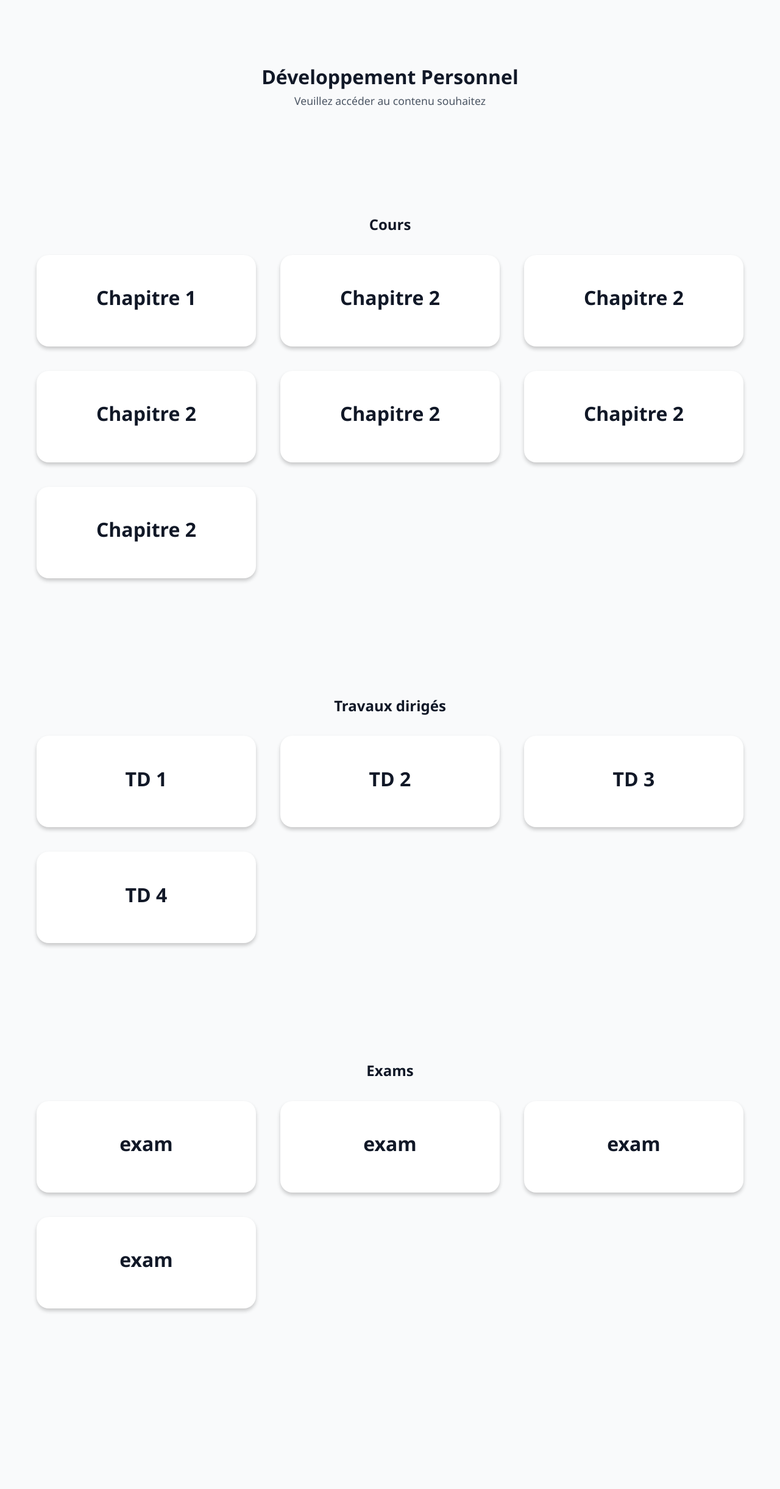
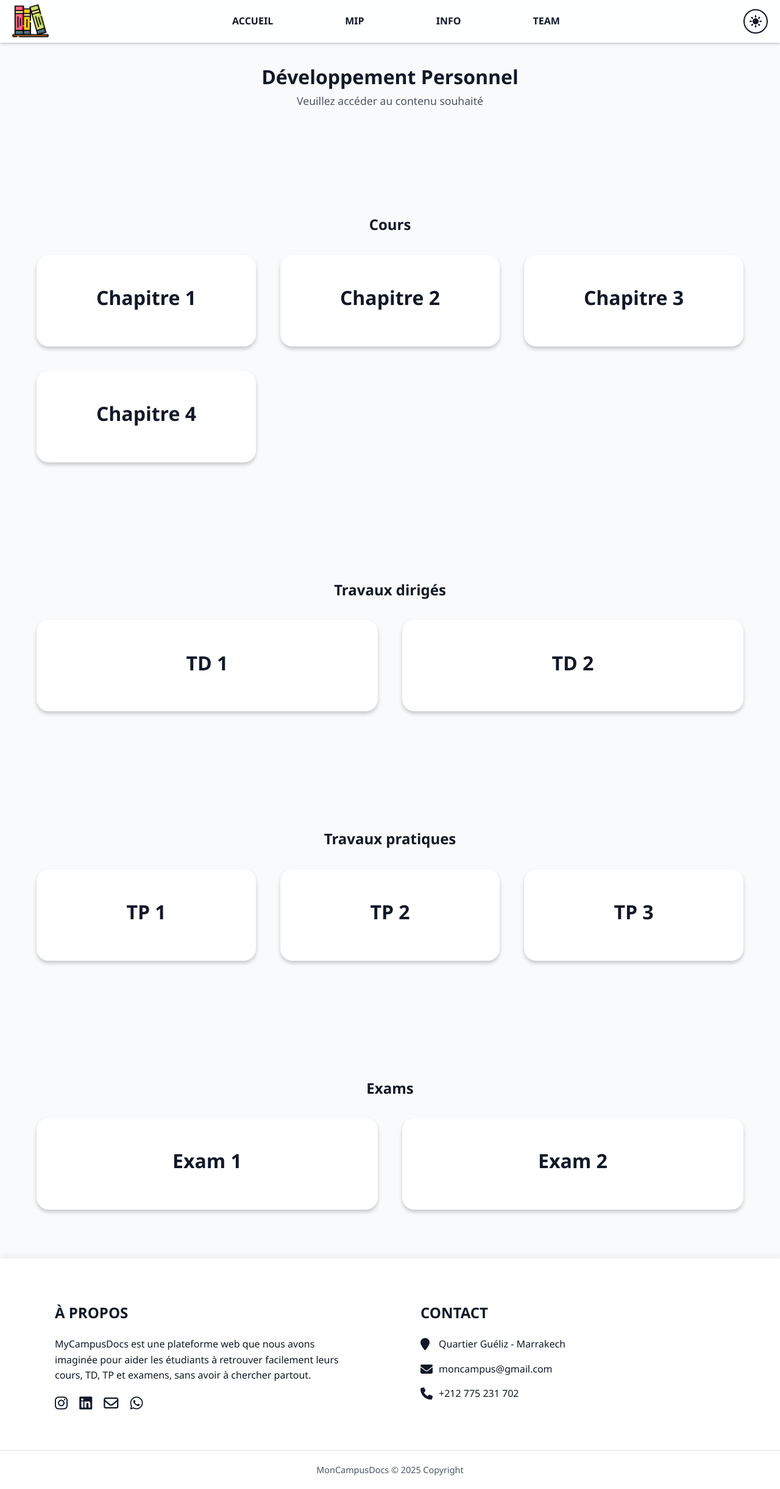
Before and after one commit to northernblade1/moncampusdocs, a plain HTML site: page Modules/S4/DéveloppmentPersonnel.html in a window 1280 px wide. Shown: the whole page at 61% size. Before the commit the page ends 2225 px from the top, so only its background shows below. Drawn offline with Linux system fonts and the light colour scheme; files that its build step writes are made by us from their sources.

Commit message:
Update DéveloppmentPersonnel.html

```diff
--- a/Modules/S4/DéveloppmentPersonnel.html
+++ b/Modules/S4/DéveloppmentPersonnel.html
@@ -1,145 +1,142 @@
 <!DOCTYPE html>
-<html lang="en">
+<html lang="fr">
 <head>
     <meta charset="UTF-8">
-    <title>Document</title>
-    <link rel="stylesheet" href="/style.css">
+    <meta name="viewport" content="width=device-width, initial-scale=1.0">
+    <title>Mon Campus Docs</title>
+    <link rel="stylesheet" href="https://cdnjs.cloudflare.com/ajax/libs/font-awesome/6.6.0/css/all.min.css" integrity="sha512-Kc323vGBEqzTmouAECnVceyQqyqdsSiqLQISBL29aUW4U/M7pSPA/gEUZQqv1cwx4OnYxTxve5UMg5GT6L4JJg==" crossorigin="anonymous" referrerpolicy="no-referrer" />
+    <link rel="stylesheet" href="../../CSS/style.css">
+    <script src="../../JS/script.js" defer></script>
 </head>
 <body>
 
+    <header class="header">
+        <div class="logo">
+            <a href="../../index.html"><img src="../../Icons/book.png" alt="Logo Mon Campus Docs"></a>
+        </div>
+
+        <nav>
+            <ul class="nav-list">
+                <li><a href="../../index.html">ACCUEIL</a></li>
+                <li id="li1">
+                    <a href="../../index.html#content">MIP</a>
+                    <ul id="ul1" class="dropdown">
+                        <a href="../../Filières/FilièreMipS1.html"><li class="cs"><div class="s">S1</div></li></a>
+                        <a href="../../Filières/FilièreMipS2.html"><li class="cs"><div class="s">S2</div></li></a>
+                    </ul>
+                </li>
+
+                <li id="li2">
+                    <a href="../../index.html#content">INFO</a>
+                    <ul id="ul2" class="dropdown">
+                        <a href="../../Filières/FilièreInfoS3.html"><li class="cs"><div class="s">S3</div></li></a>
+                        <a href="../../Filières/FilièreInfoS4.html"><li class="cs"><div class="s">S4</div></li></a>
+                    </ul>
+                </li>
+                <li><a href="../../index.html#team">TEAM</a></li>
+            </ul>
+        </nav>
+
+        <div class="con_butt">
+            <button id="theme-toggle" aria-label="Toggle Dark Mode">
+                <svg id="moon-icon" viewBox="0 0 64 64" fill="currentColor">
+                    <path d="M12.001,31.997c0-2.211-1.789-4-4-4H4c-2.211,0-4,1.789-4,4 s1.789,4,4,4h4C10.212,35.997,12.001,34.208,12.001,31.997z"></path>
+                    <path d="M12.204,46.139l-2.832,2.833c-1.563,1.562-1.563,4.094,0,5.656 c1.562,1.562,4.094,1.562,5.657,0l2.833-2.832c1.562-1.562,1.562-4.095,0-5.657C16.298,44.576,13.767,44.576,12.204,46.139z"></path>
+                    <path d="M32.003,51.999c-2.211,0-4,1.789-4,4V60c0,2.211,1.789,4,4,4 s4-1.789,4-4l-0.004-4.001C36.003,53.788,34.21,51.999,32.003,51.999z"></path>
+                    <path d="M51.798,46.143c-1.559-1.566-4.091-1.566-5.653-0.004 s-1.562,4.095,0,5.657l2.829,2.828c1.562,1.57,4.094,1.562,5.656,0s1.566-4.09,0-5.656L51.798,46.143z"></path>
+                    <path d="M60.006,27.997l-4.009,0.008 c-2.203-0.008-3.992,1.781-3.992,3.992c-0.008,2.211,1.789,4,3.992,4h4.001c2.219,0.008,4-1.789,4-4 C64.002,29.79,62.217,27.997,60.006,27.997z"></path>
+                    <path d="M51.798,17.859l2.828-2.829c1.574-1.566,1.562-4.094,0-5.657 c-1.559-1.567-4.09-1.567-5.652-0.004l-2.829,2.836c-1.562,1.555-1.562,4.086,0,5.649C47.699,19.426,50.239,19.418,51.798,17.859z"></path>
+                    <path d="M32.003,11.995c2.207,0.016,4-1.789,4-3.992v-4 c0-2.219-1.789-4-4-4c-2.211-0.008-4,1.781-4,3.993l0.008,4.008C28.003,10.206,29.792,11.995,32.003,11.995z"></path>
+                    <path d="M12.212,17.855c1.555,1.562,4.079,1.562,5.646-0.004 c1.574-1.551,1.566-4.09,0.008-5.649l-2.829-2.828c-1.57-1.571-4.094-1.559-5.657,0c-1.575,1.559-1.575,4.09-0.012,5.653 L12.212,17.855z"></path>
+                    <circle cx="32.003" cy="32.005" r="16.001"></circle>
+                </svg>
+                <svg id="sun-icon" viewBox="0 0 24 24" fill="none" xmlns="http://www.w3.org/2000/svg">
+                    <path d="M12 22C17.5228 22 22 17.5228 22 12C22 11.5373 21.3065 11.4608 21.0672 11.8568C19.9289 13.7406 17.8615 15 15.5 15C11.9101 15 9 12.0899 9 8.5C9 6.13845 10.2594 4.07105 12.1432 2.93276C12.5392 2.69347 12.4627 2 12 2C6.47715 2 2 6.47715 2 12C2 17.5228 6.47715 22 12 22Z" fill="currentColor"></path>
+                </svg>
+            </button>
+        </div>
+    </header>
+
     <main>
         <div class="container">
-
             <div class="section-header">
                 <h1>Développement Personnel</h1>
-                <p>Veuillez accéder au contenu souhaitez</p>
+                <p>Veuillez accéder au contenu souhaité</p>
             </div>
 
             <section id="cours">
                 <div class="cour"><h2>Cours</h2></div>
                 <div class="grid">
+                    <div class="chapitre"><div class="filiere-content"><p class="filiere-title">Chapitre 1</p></div><a class="chapitre-overlay" href="">Ouvrir</a></div>
+                    <div class="chapitre"><div class="filiere-content"><p class="filiere-title">Chapitre 2</p></div><a class="chapitre-overlay" href="">Ouvrir</a></div>
+                    <div class="chapitre"><div class="filiere-content"><p class="filiere-title">Chapitre 3</p></div><a class="chapitre-overlay" href="">Ouvrir</a></div>
+                    <div class="chapitre"><div class="filiere-content"><p class="filiere-title">Chapitre 4</p></div><a class="chapitre-overlay" href="">Ouvrir</a></div>
 
-                        <div class="chapitre">
-                            <div class="filiere-content">
-                                <p class="filiere-title">Chapitre 1</p>
-                            </div>
-                            <a class="chapitre-overlay" href="Chapitre  1.pdf">Chapitre 1</a>
-                        </div>
-
-                        <div class="chapitre">
-                            <div class="filiere-content">
-                                <p class="filiere-title">Chapitre 2</p>
-                            </div>
-                            <a class="chapitre-overlay" href="Chapitre  1.pdf">Chapitre 2</a>
-                        </div>
-
-                        <div class="chapitre">
-                            <div class="filiere-content">
-                                <p class="filiere-title">Chapitre 2</p>
-                            </div>
-                            <a class="chapitre-overlay" href="Chapitre  1.pdf">Chapitre 2</a>
-                        </div>
-
-                        <div class="chapitre">
-                            <div class="filiere-content">
-                                <p class="filiere-title">Chapitre 2</p>
-                            </div>
-                            <a class="chapitre-overlay" href="Chapitre  1.pdf">Chapitre 2</a>
-                        </div>
-
-                        <div class="chapitre">
-                            <div class="filiere-content">
-                                <p class="filiere-title">Chapitre 2</p>
-                            </div>
-                            <a class="chapitre-overlay" href="Chapitre  1.pdf">Chapitre 2</a>
-                        </div>
-
-                        <div class="chapitre">
-                            <div class="filiere-content">
-                                <p class="filiere-title">Chapitre 2</p>
-                            </div>
-                            <a class="chapitre-overlay" href="Chapitre  1.pdf">Chapitre 2</a>
-                        </div>
-
-                        <div class="chapitre">
-                            <div class="filiere-content">
-                                <p class="filiere-title">Chapitre 2</p>
-                            </div>
-                            <a class="chapitre-overlay" href="Chapitre  1.pdf">Chapitre 2</a>
-                        </div>
                 </div>
             </section>
 
             <section id="tds">
                 <div class="td"><h2>Travaux dirigés</h2></div>
                 <div class="grid">
+                    <div class="chapitre"><div class="filiere-content"><p class="filiere-title">TD 1</p></div><a class="TD-overlay" href="">Ouvrir</a></div>
+                    <div class="chapitre"><div class="filiere-content"><p class="filiere-title">TD 2</p></div><a class="TD-overlay" href="">Ouvrir</a></div>
+                </div>
+            </section>
 
-                        <div class="chapitre">
-                            <div class="filiere-content">
-                                <p class="filiere-title">TD 1</p>
-                            </div>
-                            <a class="TD-overlay" href="">TD 1</a>
-                        </div>
-
-                        <div class="chapitre">
-                            <div class="filiere-content">
-                                <p class="filiere-title">TD 2</p>
-                            </div>
-                            <a class="TD-overlay" href="">TD 2</a>
-                        </div>
-
-                        <div class="chapitre">
-                            <div class="filiere-content">
-                                <p class="filiere-title">TD 3</p>
-                            </div>
-                            <a class="TD-overlay" href="">TD 3</a>
-                        </div>
-
-                        <div class="chapitre">
-                            <div class="filiere-content">
-                                <p class="filiere-title">TD 4</p>
-                            </div>
-                            <a class="TD-overlay" href="">TD 4</a>
-                        </div>
+            <section id="tds">
+                <div class="tp"><h2>Travaux pratiques</h2></div>
+                <div class="grid">
+                    <div class="chapitre"><div class="filiere-content"><p class="filiere-title">TP 1</p></div><a class="TP-overlay" href="">Ouvrir</a></div>
+                    <div class="chapitre"><div class="filiere-content"><p class="filiere-title">TP 2</p></div><a class="TP-overlay" href="">Ouvrir</a></div>
+                    <div class="chapitre"><div class="filiere-content"><p class="filiere-title">TP 3</p></div><a class="TP-overlay" href="">Ouvrir</a></div>
                 </div>
             </section>
 
             <section id="exams">
                 <div class="exam"><h2>Exams</h2></div>
                 <div class="grid">
-
-                        <div class="chapitre">
-                            <div class="filiere-content">
-                                <p class="filiere-title">exam</p>
-                            </div>
-                            <a class="exam-overlay" href="">exam</a>
-                        </div>
-
-                        <div class="chapitre">
-                            <div class="filiere-content">
-                                <p class="filiere-title">exam</p>
-                            </div>
-                            <a class="exam-overlay" href="">exam</a>
-                        </div>
-
-                        <div class="chapitre">
-                            <div class="filiere-content">
-                                <p class="filiere-title">exam</p>
-                            </div>
-                            <a class="exam-overlay" href="">exam</a>
-                        </div>
-
-                        <div class="chapitre">
-                            <div class="filiere-content">
-                                <p class="filiere-title">exam</p>
-                            </div>
-                            <a class="exam-overlay" href="">exam</a>
-                        </div>
+                    <div class="chapitre"><div class="filiere-content"><p class="filiere-title">Exam 1</p></div><a class="exam-overlay" href="">Ouvrir</a></div>
+                    <div class="chapitre"><div class="filiere-content"><p class="filiere-title">Exam 2</p></div><a class="exam-overlay" href="">Ouvrir</a></div>
                 </div>
             </section>
-
         </div>
     </main>
 
+    <button id="btn-top" aria-label="Retour en haut">
+        <img src="../../Icons/up-arrow.png" alt="Top" class="img_top">
+    </button>
+
+    <footer>
+        <div class="l1">
+            <div class="about">
+                <h1>À propos</h1>
+                <p>MyCampusDocs est une plateforme web que nous avons imaginée pour aider les étudiants à retrouver facilement leurs cours, TD, TP et examens, sans avoir à chercher partout.</p>
+                <div class="icons">
+                     <a href="https://www.instagram.com/mon_campus_docs?igsh=MnZiYjh4bGx2Nnp0" target="_blank"><i class="fa-brands fa-instagram"></i></a>
+                     <a href="https://www.linkedin.com/in/moncampus-docs-2280a43a0?utm_source=share_via&utm_content=profile&utm_medium=member_android" target="_blank"><i class="fa-brands fa-linkedin"></i></a>
+                     <a href="moncampus@gmail.com" target="_blank"><i class="fa-regular fa-envelope"></i></a>
+                     <a href="https://wa.me/message/JIJ62PJLB4W4L1" target="_blank"><i class="fa-brands fa-whatsapp"></i></a>
+                </div>
+            </div>
+
+            <div class="contact">
+                <h1>Contact</h1>
+                <div class="ligne">
+                    <i class="fa fa-map-marker" aria-hidden="true"></i>
+                    <p>Quartier Guéliz - Marrakech</p>
+                </div>
+                <div class="ligne">
+                    <i class="fa fa-envelope" aria-hidden="true"></i>
+                    <p>moncampus@gmail.com</p>
+                </div>
+                <div class="ligne">
+                    <i class="fa fa-phone" aria-hidden="true"></i>
+                    <p>+212 775 231 702</p>
+                </div>
+            </div>
+        </div>
+        <div class="copyright"><p>MonCampusDocs &copy; 2025 Copyright</p></div>
+    </footer>
+
 </body>
 </html>
```
Lines whose indentation alone changed are shown as unchanged.
